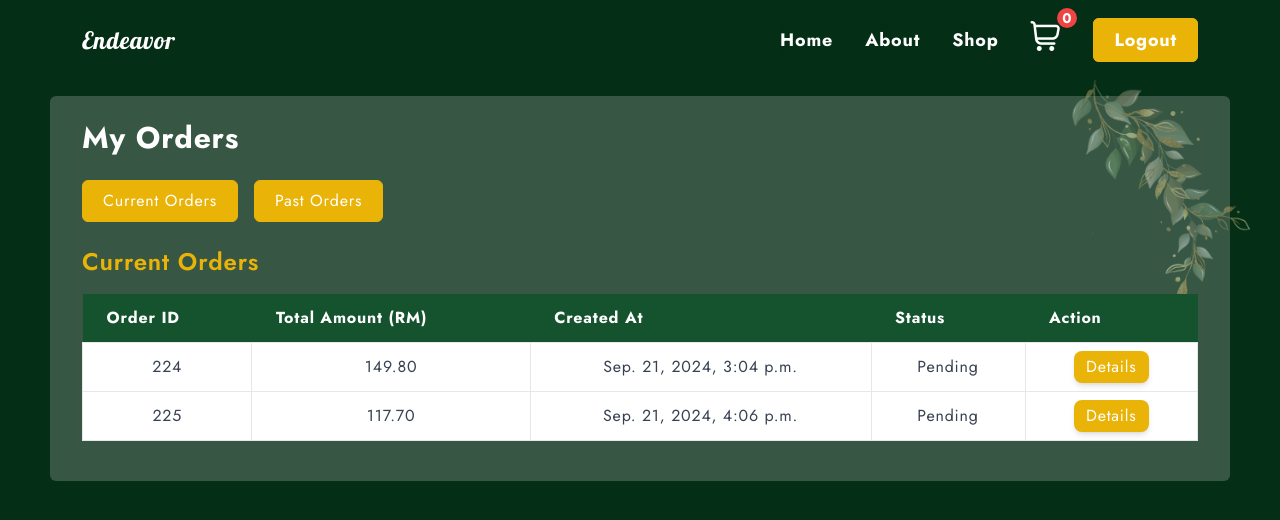
After one commit to naembfh/endeavor, a Django app: page /my-orders/ in a window 1280 px wide. The commit adds this page. Shown: the top 520 px of the page. Run offline with Django 4.2, Linux system fonts and the light colour scheme; a user stored in the database is signed in; data comes from the database, SQL or seed files in the repository; both versions use the stored data as it was after the commit; some libraries are stand-ins or nearby versions.

Commit message:
orders page created

```diff
--- a/billing/urls.py
+++ b/billing/urls.py
@@ -6,4 +6,6 @@ urlpatterns = [
     path('success_view/', views.success_view, name='success_view'),
     path('cancel_view/', views.cancel_view, name='cancel_view'),
     path('order_confirmation/', views.order_confirmation_view, name='order_confirmation'),
+    path('pay-by-cash/', views.pay_by_cash_view, name='pay_by_cash'),
+     path('my-orders/', views.my_orders_view, name='my_orders'),
 ]
--- a/billing/views.py
+++ b/billing/views.py
@@ -106,3 +106,87 @@ def order_confirmation_view(request):
 def cancel_view(request):
     # Redirect to a cancel page or back to cart
     return render(request, 'include/stripe/cancel.html')
+
+def pay_by_cash_view(request):
+    cart_cookie = request.COOKIES.get('cart', '{}')
+    cart = json.loads(cart_cookie)
+
+    subtotal = Decimal('0.00')
+    tax_rate = Decimal('0.07')  # 7% tax rate
+    total_amount = Decimal('0.00')
+
+    if request.user.is_authenticated:
+        for plant_id, quantity in cart.items():
+            try:
+                plant = Plant.objects.get(id=plant_id)
+                subtotal += plant.price * quantity
+            except Plant.DoesNotExist:
+                continue
+
+        # Calculate tax amount and total amount
+        tax_amount = subtotal * tax_rate
+        total_amount = subtotal + tax_amount
+
+        # Save order to the database with payment method as 'cash'
+        order = Order.objects.create(
+            user=request.user,
+            total_amount=total_amount,
+            cart_data=json.dumps(cart),
+            pay_method='cash'
+        )
+
+        # Clear the cart cookie after order is created
+        response = redirect('order_confirmation')
+        response.delete_cookie('cart')
+        return response
+    else:
+        return redirect('login')
+
+def my_orders_view(request):
+    if not request.user.is_authenticated:
+        return redirect('login')
+
+    current_orders = Order.objects.filter(user=request.user, isDelivery=False)
+    past_orders = Order.objects.filter(user=request.user, isDelivery=True)
+
+    current_orders_details = []
+    for order in current_orders:
+        cart = order.get_cart()
+        products = []
+        for plant_id, quantity in cart.items():
+            try:
+                plant = Plant.objects.get(id=plant_id)
+                products.append({
+                    'name': plant.common_name,
+                    'price': float(plant.price),
+                    'quantity': quantity,
+                    'total_price': float(plant.price * quantity),
+                    'image_url': plant.image.url
+                })
+            except Plant.DoesNotExist:
+                continue
+        current_orders_details.append({'order': order, 'products': products})
+
+    past_orders_details = []
+    for order in past_orders:
+        cart = order.get_cart()
+        products = []
+        for plant_id, quantity in cart.items():
+            try:
+                plant = Plant.objects.get(id=plant_id)
+                products.append({
+                    'name': plant.common_name,
+                    'price': float(plant.price),
+                    'quantity': quantity,
+                    'total_price': float((plant.price * quantity)),
+                    'image_url': plant.image.url
+                })
+            except Plant.DoesNotExist:
+                continue
+        past_orders_details.append({'order': order, 'products': products})
+
+    context = {
+        'current_orders_details': current_orders_details,
+        'past_orders_details': past_orders_details,
+    }
+    return render(request, 'include/myOrders.html', context)
--- a/home/models.py
+++ b/home/models.py
@@ -74,6 +74,7 @@ class Order(models.Model):
     created_at = models.DateTimeField(auto_now_add=True)
     cart_data = models.TextField()
     pay_method = models.CharField(max_length=50, default='cash')
+    isDelivery = models.BooleanField(default=False)
 
     def __str__(self):
         return f'Order {self.id} by {self.user.email}'
--- a/templates/include/home/footer.html
+++ b/templates/include/home/footer.html
@@ -1,6 +1,6 @@
 
 {% load static %}
-{% if request.path != "/cart/" and request.path != "/cancel_view/" and request.path != "/order_confirmation/" %}
+{% if request.path != "/cart/" and request.path != "/cancel_view/" and request.path != "/order_confirmation/"  and request.path != "/my-orders/" %}
 <footer class="bg-yellow-100 text-green-950 pt-20 pb-10 md:pt-28 relative">
 
    <div class="container text-white absolute top-0 right-0 left-0 -translate-y-1/2">
--- /dev/null
+++ b/templates/include/myOrders.html
@@ -0,0 +1,161 @@
+{% extends "base.html" %}
+{% load static %}
+{% block content %}
+<div class="container mx-auto mt-24 bg-white rounded-md bg-opacity-20 backdrop-blur-lg">
+
+    <div class="absolute -top-8 -right-12 opacity-50">
+        <img class="w-40 md:w-52 xl:w-64" src="{% static 'img/leaf-4.png' %}" alt="">
+    </div>
+
+    <h1 class="text-3xl font-bold pt-6 mb-6">My Orders</h1>
+
+    <!-- Buttons to toggle between current and past orders -->
+    <div class="flex space-x-4 mb-6">
+        <button id="current-orders-btn" class="btn">Current Orders</button>
+        <button id="past-orders-btn" class="btn">Past Orders</button>
+    </div>
+
+    <!-- Current Orders Table -->
+    <div id="current-orders-section">
+        <h2 class="text-2xl text-yellow-500 font-semibold mb-4">Current Orders</h2>
+        {% if current_orders_details %}
+            <div class="overflow-x-auto relative">
+                <table class="min-w-full text-left border-collapse mb-10">
+                    <thead class="bg-green-900">
+                        <tr>
+                            <th class="px-6 py-3 border-b">Order ID</th>
+                            <th class="px-6 py-3 border-b">Total Amount (RM)</th>
+                            <th class="px-6 py-3 border-b">Created At</th>
+                            <th class="px-6 py-3 border-b">Status</th>
+                            <th class="px-6 py-3 border-b">Action</th>
+                        </tr>
+                    </thead>
+                    <tbody class="bg-white text-gray-700">
+                        {% for order_detail in current_orders_details %}
+                            <tr class="hover:bg-gray-50 text-center transition">
+                                <td class="px-6 py-2 border">{{ order_detail.order.id }}</td>
+                                <td class="px-6 py-2 border">{{ order_detail.order.total_amount }}</td>
+                                <td class="px-6 py-2 border">{{ order_detail.order.created_at|date:"M. d, Y, g:i a" }}</td>
+                                <td class="px-6 py-2 border">{{ order_detail.order.isDelivery|yesno:"Delivered,Pending" }}</td>
+                                <td class="px-6 py-2 border">
+                                    <button class="py-1 px-3 bg-yellow-500 hover:bg-yellow-400 text-white rounded-lg shadow-md transition" onclick="showOrderDetailsModal({{ order_detail.order.id }})">Details</button>
+                                </td>
+                            </tr>
+                        {% endfor %}
+                    </tbody>
+                </table>
+            </div>
+        {% else %}
+            <p class="text-gray-600">No current orders.</p>
+        {% endif %}
+    </div>
+
+    <!-- Past Orders Table (Initially hidden) -->
+    <div id="past-orders-section" class="hidden">
+        <h2 class="text-2xl text-yellow-500 font-semibold mb-4">Past Orders</h2>
+        {% if past_orders_details %}
+            <div class="overflow-x-auto relative">
+                <table class="min-w-full text-left border-collapse mb-10">
+                    <thead class="bg-green-900">
+                        <tr>
+                            <th class="px-6 py-3 border-b">Order ID</th>
+                            <th class="px-6 py-3 border-b">Total Amount (RM)</th>
+                            <th class="px-6 py-3 border-b">Created At</th>
+                            <th class="px-6 py-3 border-b">Status</th>
+                            <th class="px-6 py-3 border-b">Action</th>
+                        </tr>
+                    </thead>
+                    <tbody class="bg-white text-gray-700">
+                        {% for order_detail in past_orders_details %}
+                            <tr class="hover:bg-gray-50 text-center transition">
+                                <td class="px-6 py-2 border">{{ order_detail.order.id }}</td>
+                                <td class="px-6 py-2 border">{{ order_detail.order.total_amount }}</td>
+                                <td class="px-6 py-2 border">{{ order_detail.order.created_at|date:"M. d, Y, g:i a" }}</td>
+                                <td class="px-6 py-2 border">{{ order_detail.order.isDelivery|yesno:"Delivered,Pending" }}</td>
+                                <td class="px-6 py-2 border">
+                                    <button class="py-1 px-3 bg-yellow-500 hover:bg-yellow-400 text-white rounded-lg shadow-md transition" onclick="showOrderDetailsModal({{ order_detail.order.id }})">Details</button>
+                                </td>
+                            </tr>
+                        {% endfor %}
+                    </tbody>
+                </table>
+            </div>
+        {% else %}
+            <p class="text-gray-600">No past orders.</p>
+        {% endif %}
+    </div>
+
+    <!-- Order Details Modal -->
+    <div id="order-details-modal" class="fixed inset-0 flex items-center justify-center bg-green-500 bg-opacity-10 backdrop-blur-md hidden">
+        <div class="w-full max-w-lg relative border border-gray-300 rounded-lg p-4 shadow-md bg-green-200 bg-opacity-20 backdrop-blur-lg">
+            <button class="absolute top-4 right-4 text-gray-300 hover:text-red-700" onclick="hideOrderDetailsModal()"> <i class="fi fi-rr-cross-circle text-4xl"></i></button>
+            <h2 class="text-2xl font-bold mb-4 text-yellow-500">Order Details</h2>
+            <ul id="order-details-list" class="text-gray-700 space-y-2">
+                <!-- The plant details will be injected here via JavaScript -->
+            </ul>
+        </div>
+    </div>
+</div>
+
+<script>
+    // Toggle between current and past orders
+    document.getElementById('current-orders-btn').addEventListener('click', function() {
+        document.getElementById('current-orders-section').classList.remove('hidden');
+        document.getElementById('past-orders-section').classList.add('hidden');
+    });
+
+    document.getElementById('past-orders-btn').addEventListener('click', function() {
+        document.getElementById('current-orders-section').classList.add('hidden');
+        document.getElementById('past-orders-section').classList.remove('hidden');
+    });
+
+    // Show the modal with order details
+    function showOrderDetailsModal(orderId) {
+    const orderDetails = {
+        {% for order_detail in current_orders_details %}
+        {{ order_detail.order.id }}: {{ order_detail.products|safe }} ,
+        {% endfor %}
+        {% for order_detail in past_orders_details %}
+        {{ order_detail.order.id }}: {{ order_detail.products|safe }} ,
+        {% endfor %}
+    };
+
+    const products = orderDetails[orderId] || [];
+    const detailsList = document.getElementById('order-details-list');
+    detailsList.innerHTML = '';
+
+    products.forEach(function(product) {
+        const li = document.createElement('li');
+        li.className = "flex items-center justify-between border border-gray-300 rounded-lg p-4 shadow-md backdrop-blur-lg mb-2"; // Added classes for styling
+        li.innerHTML = `
+            <img src="${product.image_url}" alt="${product.name}" class="w-24 h-24 object-cover rounded-md" />
+            <div class="flex-grow mx-4">
+                <h3 class="text-lg text-yellow-500 font-semibold truncate">${product.name}</h3>
+                <p class="text-lg font-bold text-yellow-500">${product.total_price} RM x Quantity (${product.quantity})</p>
+            </div>
+        `;
+        detailsList.appendChild(li);
+    });
+
+    document.getElementById('order-details-modal').classList.remove('hidden');
+}
+
+    // Hide the modal
+    function hideOrderDetailsModal() {
+        document.getElementById('order-details-modal').classList.add('hidden');
+    }
+</script>
+
+<style>
+
+    .overflow-x-auto::-webkit-scrollbar {
+        display: none;
+    }
+    .overflow-x-auto {
+        -ms-overflow-style: none;
+        scrollbar-width: none;
+        overflow-x: auto;
+    }
+</style>
+
+{% endblock %}
--- a/templates/include/stripe/orderConfirm.html
+++ b/templates/include/stripe/orderConfirm.html
@@ -5,7 +5,7 @@
         <h1 class="text-3xl font-bold text-green-700">Thank You for Your Purchase!</h1>
         <p class="text-lg text-gray-300 mt-4">Your order has been successfully processed.</p>
         <div class="mt-10">
-            <a href="{% url 'home' %}" class="btn px-4 py-2  text-white rounded-md">Return to Home</a>
+            <a href="{% url 'my_orders' %}" class="btn px-4 py-2  text-white rounded-md">Return to Home</a>
         </div>
     </div>
 </div>
--- a/theme/static/css/dist/styles.css
+++ b/theme/static/css/dist/styles.css
@@ -1043,14 +1032,22 @@ select{
   margin-top: 2rem;
 }
 
+.mb-6{
+  margin-bottom: 1.5rem;
+}
+
+.mt-20{
+  margin-top: 5rem;
+}
+
+.mt-24{
+  margin-top: 6rem;
+}
+
 .block{
   display: block;
 }
 
-.inline-block{
-  display: inline-block;
-}
-
 .flex{
   display: flex;
 }
@@ -1175,12 +1172,8 @@ select{
   width: 100vw;
 }
 
-.w-48{
-  width: 12rem;
-}
-
-.w-11\/12{
-  width: 91.666667%;
+.min-w-full{
+  min-width: 100%;
 }
 
 .max-w-2xl{
@@ -1209,6 +1210,10 @@ select{
 
 .grow{
   flex-grow: 1;
+}
+
+.border-collapse{
+  border-collapse: collapse;
 }
 
 .-translate-x-1\/2{
@@ -1419,6 +1424,10 @@ select{
   overflow: hidden;
 }
 
+.overflow-x-auto{
+  overflow-x: auto;
+}
+
 .truncate{
   overflow: hidden;
   text-overflow: ellipsis;
@@ -1663,6 +1700,16 @@ select{
   padding-bottom: 0.75rem;
 }
 
+.px-6{
+  padding-left: 1.5rem;
+  padding-right: 1.5rem;
+}
+
+.py-4{
+  padding-top: 1rem;
+  padding-bottom: 1rem;
+}
+
 .pb-10{
   padding-bottom: 2.5rem;
 }
@@ -1681,6 +1728,14 @@ select{
 
 .pt-5{
   padding-top: 1.25rem;
+}
+
+.pt-6{
+  padding-top: 1.5rem;
+}
+
+.text-left{
+  text-align: left;
 }
 
 .text-center{
@@ -1833,6 +1879,21 @@ select{
 .text-yellow-500{
   --tw-text-opacity: 1;
   color: rgb(234 179 8 / var(--tw-text-opacity));
+}
+
+.text-gray-600{
+  --tw-text-opacity: 1;
+  color: rgb(75 85 99 / var(--tw-text-opacity));
+}
+
+.text-gray-700{
+  --tw-text-opacity: 1;
+  color: rgb(55 65 81 / var(--tw-text-opacity));
+}
+
+.text-red-500{
+  --tw-text-opacity: 1;
+  color: rgb(239 68 68 / var(--tw-text-opacity));
 }
 
 .underline{
@@ -1941,6 +2002,14 @@ select{
 
 .transition-transform{
   transition-property: transform;
+  transition-timing-function: cubic-bezier(0.4, 0, 0.2, 1);
+  transition-duration: 150ms;
+}
+
+.transition{
+  transition-property: color, background-color, border-color, text-decoration-color, fill, stroke, opacity, box-shadow, transform, filter, -webkit-backdrop-filter;
+  transition-property: color, background-color, border-color, text-decoration-color, fill, stroke, opacity, box-shadow, transform, filter, backdrop-filter;
+  transition-property: color, background-color, border-color, text-decoration-color, fill, stroke, opacity, box-shadow, transform, filter, backdrop-filter, -webkit-backdrop-filter;
   transition-timing-function: cubic-bezier(0.4, 0, 0.2, 1);
   transition-duration: 150ms;
 }
```
Also changed, not shown: other parts of theme/static/css/dist/styles.css (+129 -149 lines), templates/include/cart/cart.html (+9 -19 lines), db.sqlite3, home/migrations/0006_order_isdelivery.py (added).
